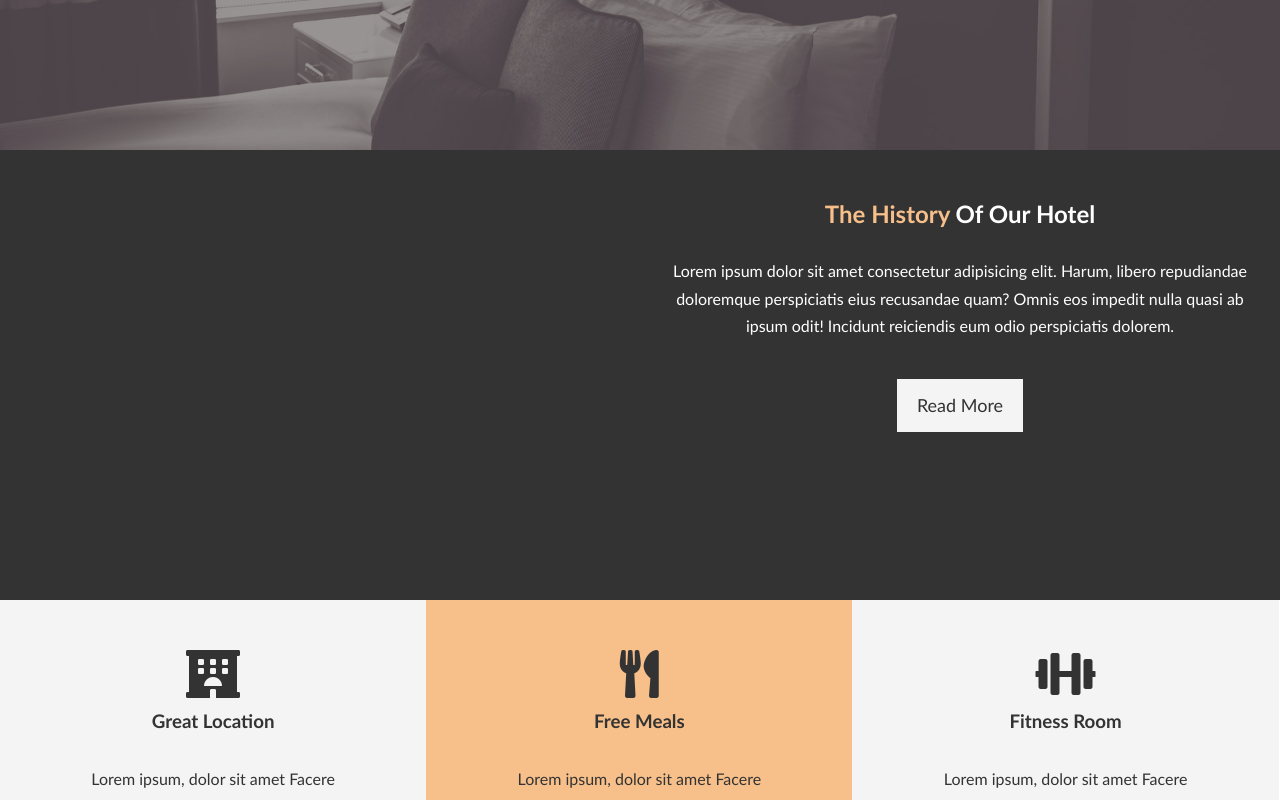
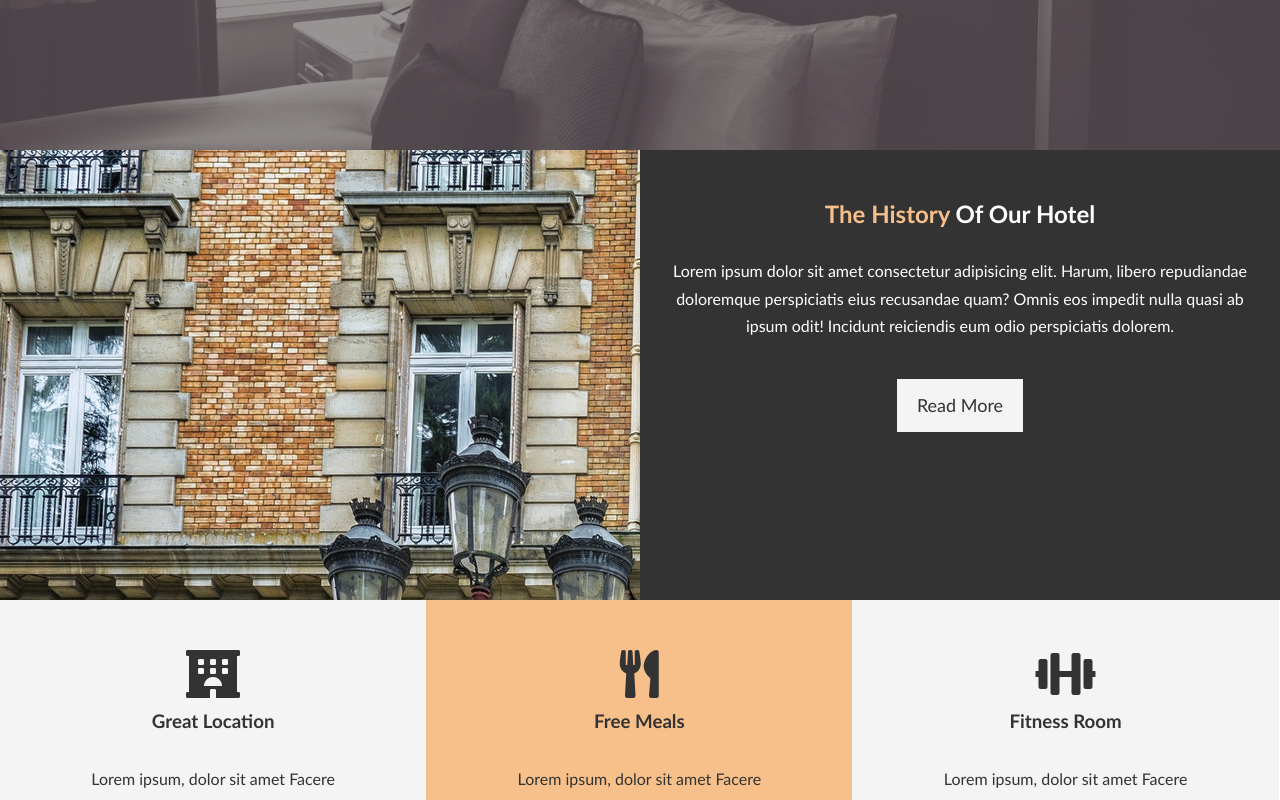
Before and after one commit to Gujejiani/hotel__website, a plain HTML site: page index.html in a window 1280 px wide. Shown: the part 517-1317 px from the top of the page. Drawn offline with Linux system fonts and the light colour scheme.

Commit message:
photo added

```diff
--- a/css/style.css
+++ b/css/style.css
@@ -172,7 +172,7 @@ p{
 #home-info .info-img {
     float: left;
     width: 50%;
-    background: url(../img//photo-1.jpg) no-repeat;
+    background: url('../img/photo-1.jpg') no-repeat;
     min-height: 100%;
 }
 #home-info .info-content {
```
Also changed, not shown: about.html (+1 -1 lines).
